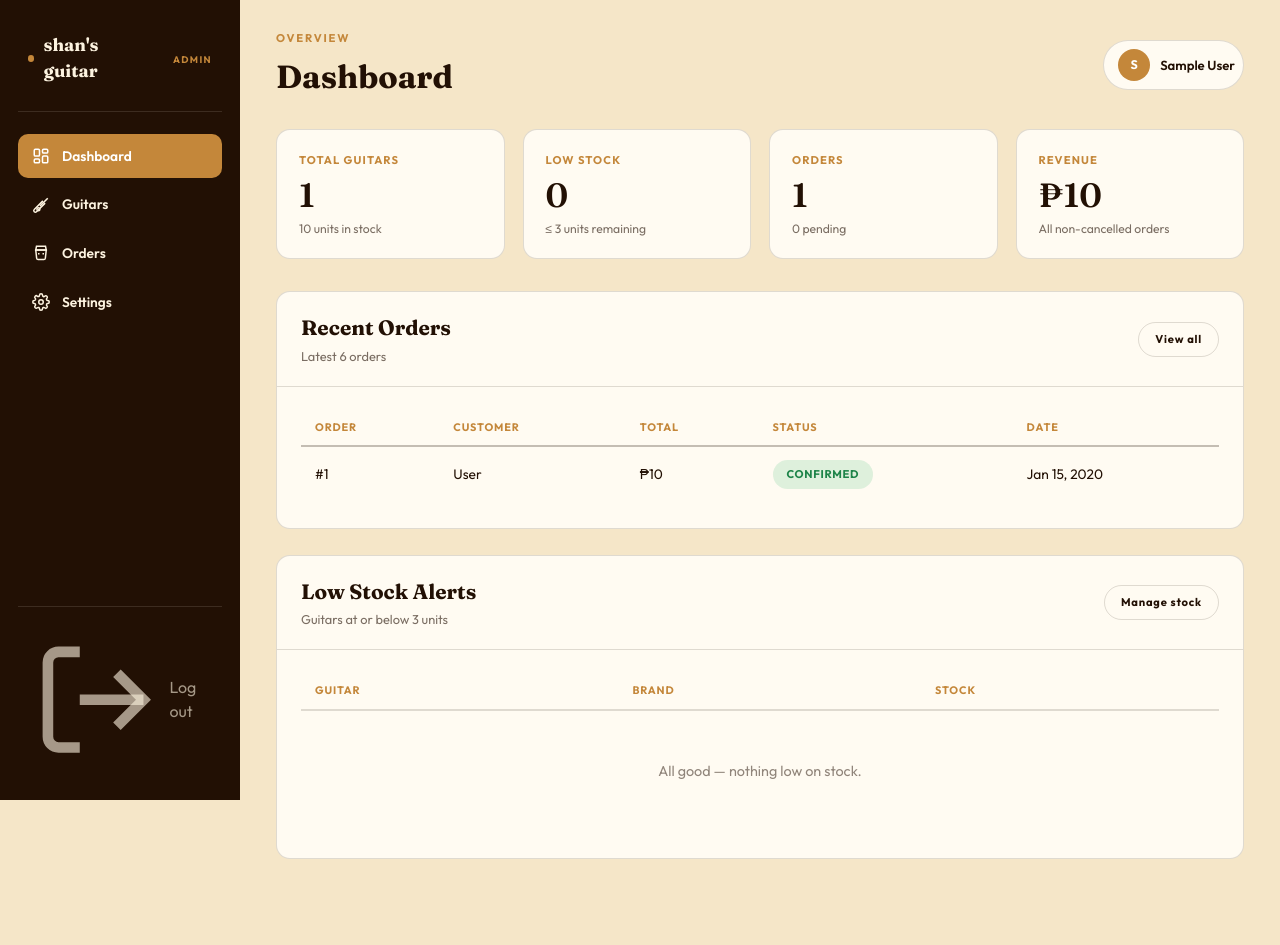
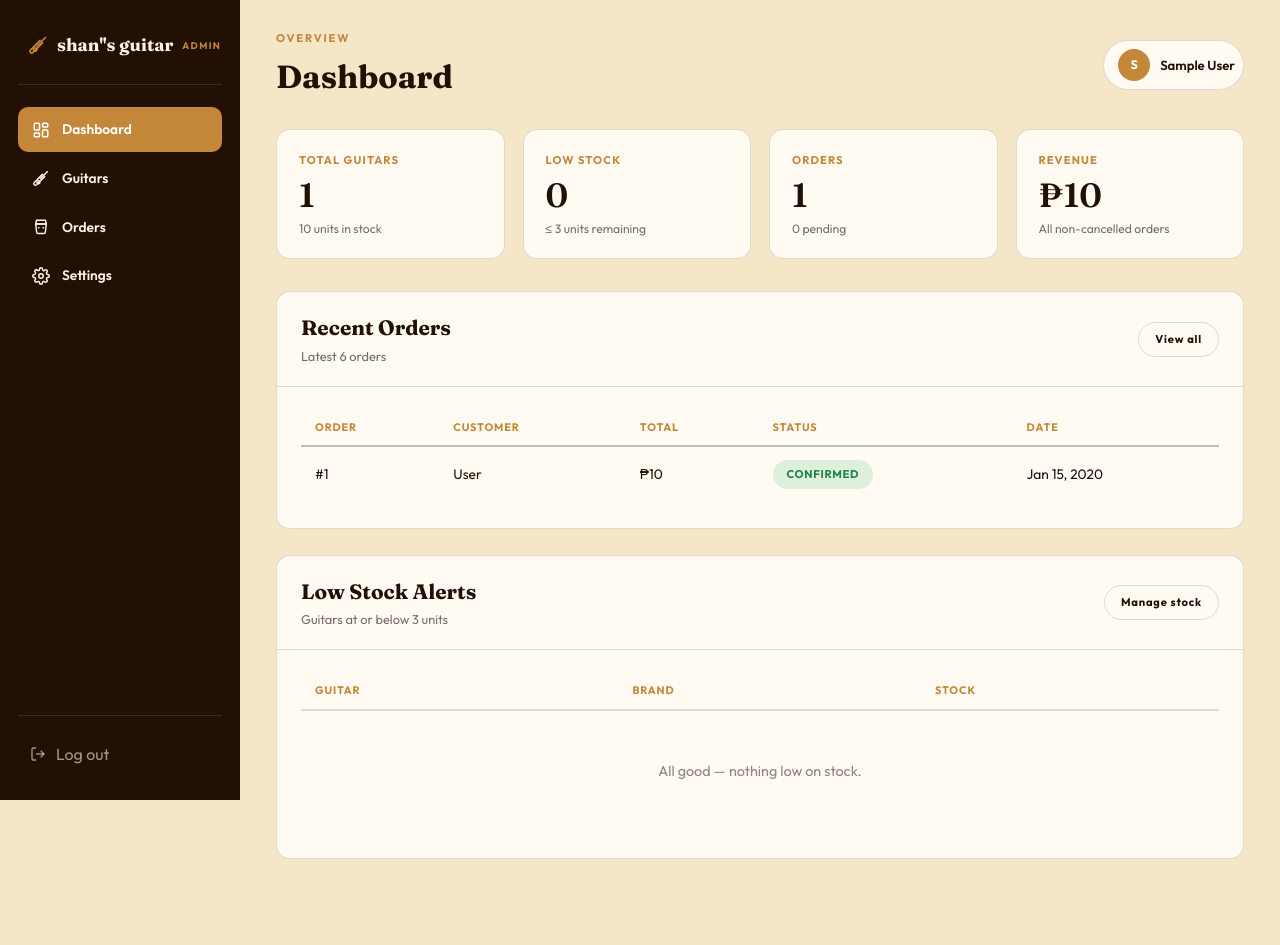
Before and after one commit to ZraeCS/shans_guitar_store_web_app, a PHP site: page /admin.php in a window 1280 px wide. Run offline with PHP 8.4, Linux system fonts and the light colour scheme; the visitor is signed in with stand-in values (Sample User, id 1); tables that the repository leaves empty or names only in its code hold one stand-in row (values such as "Sample post").

Commit message:
fix: admin UI - guitar SVG logo on one line with inline ADMIN tag, compact logout button with properly sized icon

```diff
--- a/admin.php
+++ b/admin.php
@@ -456,7 +456,11 @@ if ($tab === 'orders') {
 
 <div class="admin-shell">
   <aside class="admin-sidebar">
-    <div class="admin-brand"><span class="dot"></span> shan's guitar<br><small style="margin-left:17px;">Admin</small></div>
+    <div class="admin-brand">
+      <svg class="brand-guitar" viewBox="0 0 24 24" fill="none" stroke="currentColor" stroke-width="2" stroke-linecap="round" stroke-linejoin="round"><path d="M21 3 10.5 13.5"/><path d="M14.5 6.5 3 18a2.1 2.1 0 0 0 3 3L17.5 9.5"/><circle cx="8.5" cy="17.5" r="2"/></svg>
+      <span class="brand-text">shan''s guitar</span>
+      <small>Admin</small>
+    </div>
 
     <a href="admin.php?tab=dashboard" class="admin-nav-link <?= $tab === 'dashboard' ? 'active' : '' ?>">
       <svg viewBox="0 0 24 24" fill="none" stroke="currentColor" stroke-width="2"><rect x="3" y="3" width="7" height="9" rx="1.5"/><rect x="14" y="3" width="7" height="5" rx="1.5"/><rect x="14" y="12" width="7" height="9" rx="1.5"/><rect x="3" y="16" width="7" height="5" rx="1.5"/></svg>
--- a/assets/admin.css
+++ b/assets/admin.css
@@ -184,8 +184,9 @@ body.admin-body {
   border-bottom: 1px solid rgba(253,243,224,.12);
   margin-bottom: 18px;
 }
-.admin-brand .dot { width: 7px; height: 7px; border-radius: 50%; background: var(--gold); }
-.admin-brand small { display: block; margin-top: 2px; font-family: var(--font-body); font-size: 0.6rem; letter-spacing: 0.14em; color: var(--gold); text-transform: uppercase; font-weight: 700; }
+.admin-brand .brand-guitar { width: 20px; height: 20px; flex-shrink: 0; color: var(--gold); }
+.admin-brand .brand-text { white-space: nowrap; }
+.admin-brand small { margin-left: auto; font-family: var(--font-body); font-size: 0.6rem; letter-spacing: 0.14em; color: var(--gold); text-transform: uppercase; font-weight: 700; }
 
 .admin-nav-link {
   display: flex;
@@ -212,7 +213,7 @@ body.admin-body {
   display: flex;
   align-items: center;
   gap: 10px;
-  padding: 11px 14px;
+  padding: 8px 12px;
   border-radius: 10px;
   font-size: 0.82rem;
   font-weight: 600;
@@ -220,6 +221,7 @@ body.admin-body {
   transition: 0.2s ease;
 }
 .admin-logout:hover { background: rgba(192,57,43,.15); color: #e8998f; }
+.admin-logout svg { width: 16px; height: 16px; flex-shrink: 0; }
 
 .admin-main { padding: 30px 36px 60px; max-width: 1400px; }
 
```
